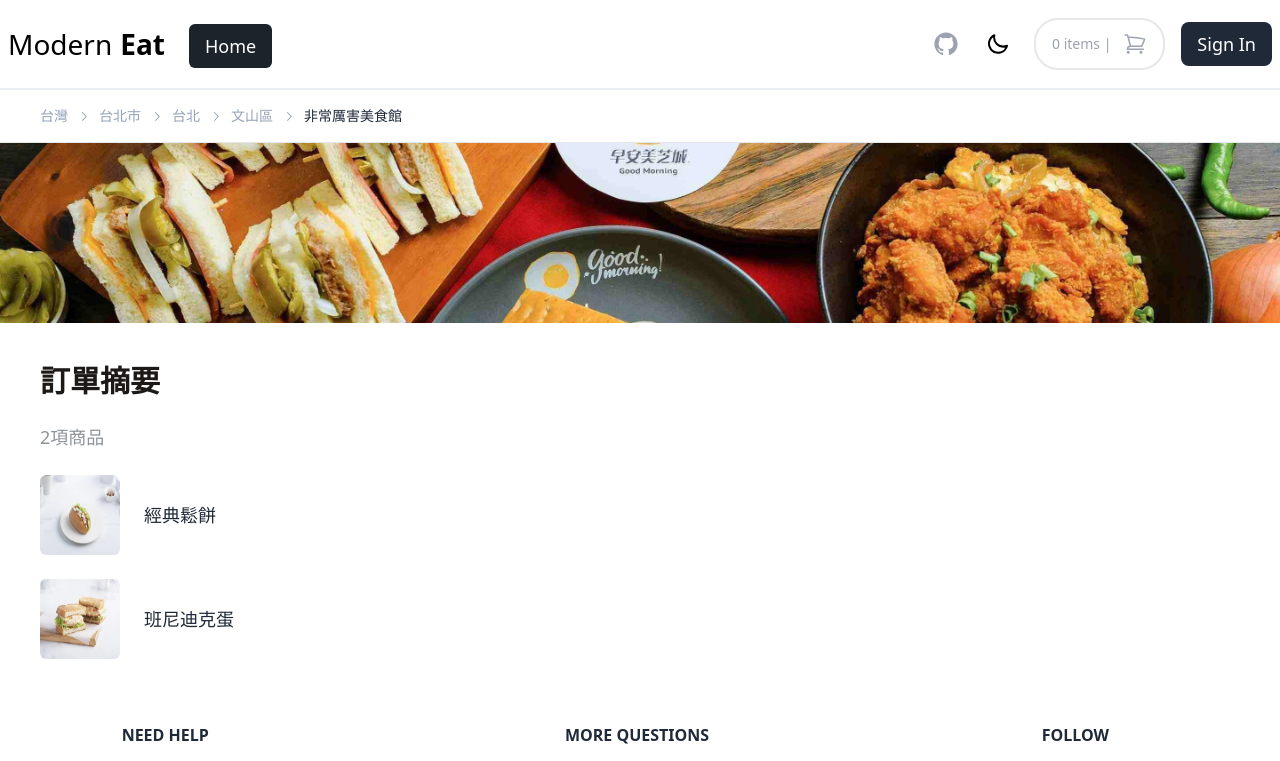
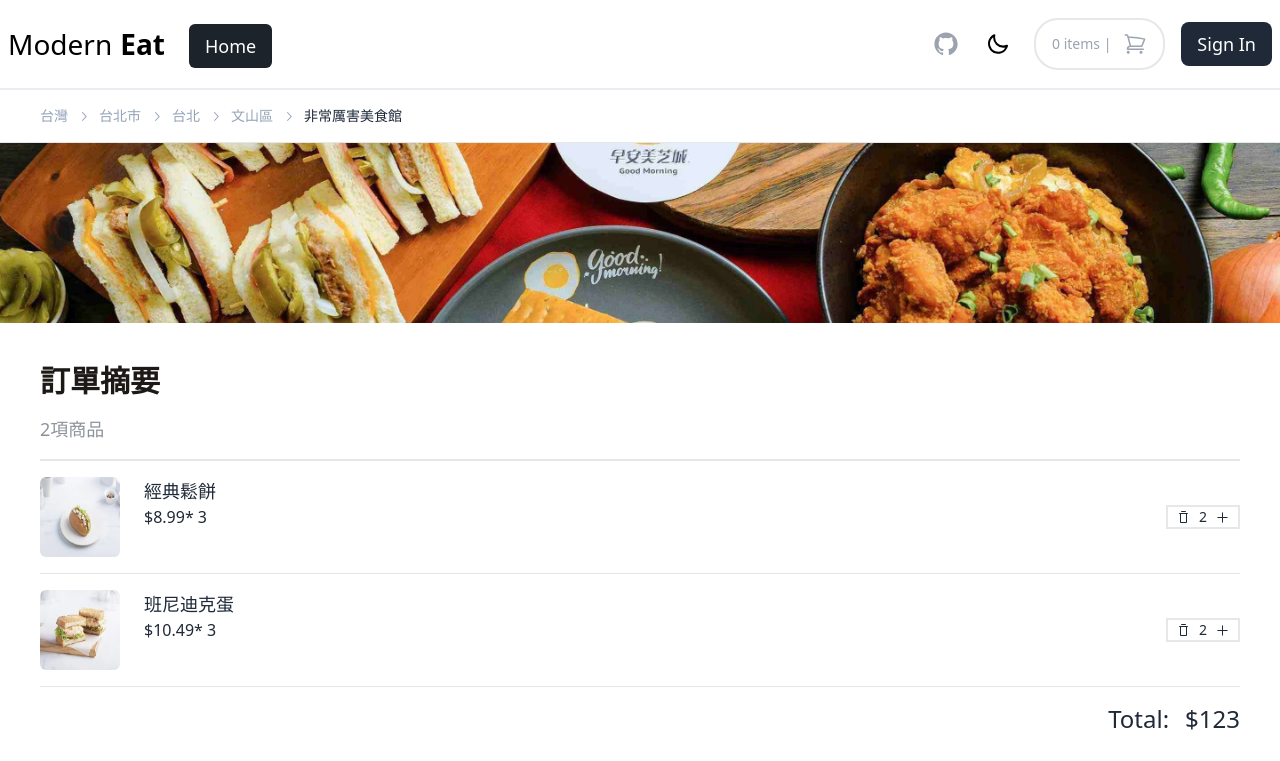
Before and after one commit to JiunJieLin/React-ModernEat, a Next.js app: page /shoppinglist in a window 1280 px wide. Shown: the top 761 px of the page. Built offline with nearby package versions, Linux system fonts and the light colour scheme.

Commit message:
Summary UI

```diff
--- a/src/components/ShoppingList/Summary.jsx
+++ b/src/components/ShoppingList/Summary.jsx
@@ -1,21 +1,46 @@
 import { ThemeContext } from "@/data/context";
 import { useContext } from "react";
+import { PlusIcon, TrashIcon } from "@radix-ui/react-icons";
+
 const Summary = ({ items }) => {
   const { darkMode } = useContext(ThemeContext);
   return (
     <div className={`${darkMode && "dark"}`}>
-      <div className=" space-y-6 bg-white dark:bg-primary-dark p-10">
+      <div className=" space-y-4 bg-white dark:bg-primary-dark p-10">
         <div className="text-3xl font-bold text-stone-900 dark:text-slate-200">
           訂單摘要
         </div>
         <div className="text-lg opacity-50">{items.length}項商品</div>
-        <div className="space-y-6">
+        <div className="w-80vw border-[1px]"></div>
+        <div className="space-y-4 ">
           {items.map((item) => (
-            <div className="flex items-center gap-6" key={item.id}>
-              <img src={item.image} className="w-20 h-20 rounded-md " />
-              <p className="text-lg">{item.label}</p>
+            <div
+              className="flex items-center gap-6 border-b-[1px] pb-4"
+              key={item.id}
+            >
+              <div className="flex justify-between items-center w-full">
+                <div className="flex gap-6">
+                  <img src={item.image} className="w-20 h-20 rounded-md" />
+                  <div>
+                    <p className="text-lg">{item.label}</p>
+                    <p>{`$${item.price}* 3`}</p>
+                  </div>
+                </div>
+
+                <div className="flex border-2 justify-between px-2 items-center">
+                  <TrashIcon />
+                  <div className="text-sm px-2">2</div>
+                  <PlusIcon />
+                </div>
+              </div>
             </div>
           ))}
+        </div>
+
+        <div className="flex  justify-end ">
+          <div className="text-2xl flex gap-4">
+            <p>Total:</p> <span>$123</span>
+          </div>
         </div>
       </div>
     </div>
```
